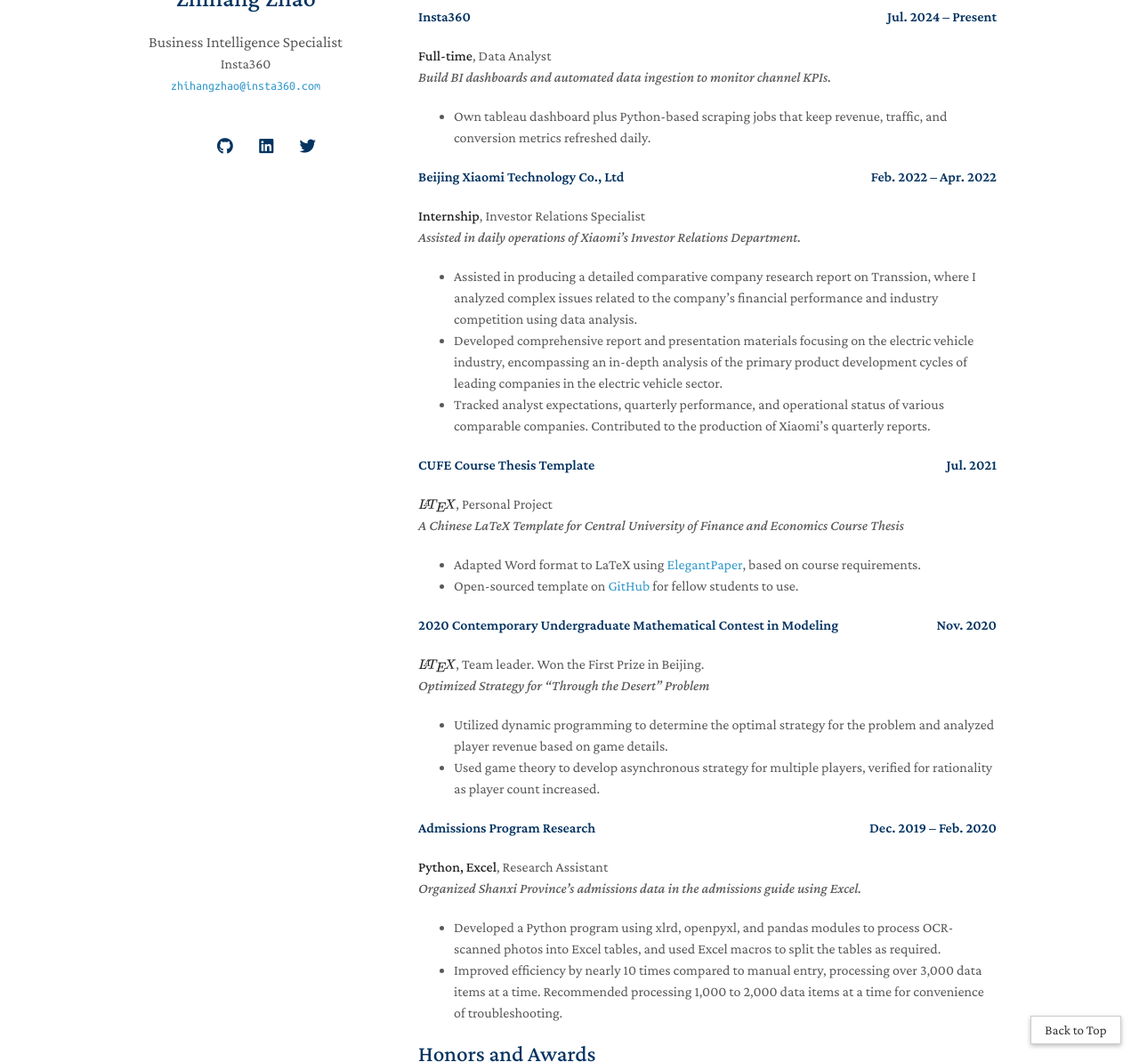
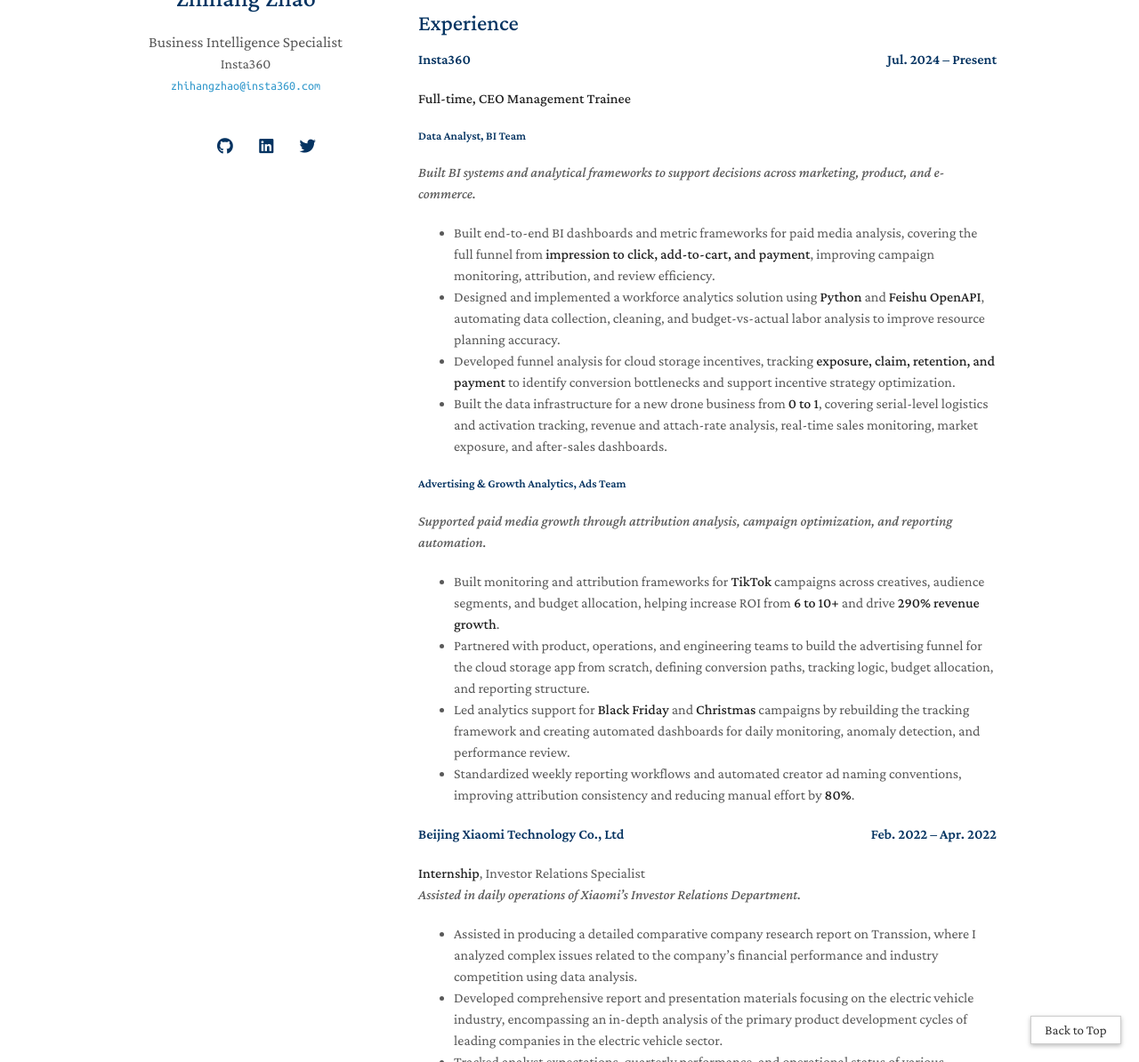
Before and after one commit to zigzaghumor/zigzaghumor.github.io, a Jekyll site: the page built from index.md, in a window 1280 px wide and 1400 px high, scrolled down 548 px, cut to the strip 206-1400 px from the top of the window. Shown: the whole strip at 89% size. Built offline with Jekyll 4.4.1, drawn with Linux system fonts in a browser that asks for light colours; nearby versions of some CDN libraries; a style sheet for code colours, icons or effects is not loaded; our own code applies the rules of GitHub Pages for plain Markdown files; some of the changed text lies outside the part shown.

Commit message:
Add experience

```diff
--- a/_includes/experience.md
+++ b/_includes/experience.md
@@ -1,9 +1,24 @@
 ## Experience
 
 #### Insta360 <span style="float:right">Jul. 2024 – Present</span>
-  **Full-time**, Data Analyst
-  *Build BI dashboards and automated data ingestion to monitor channel KPIs.*
-  - Own tableau dashboard plus Python-based scraping jobs that keep revenue, traffic, and conversion metrics refreshed daily.
+**Full-time, CEO Management Trainee**
+
+##### Data Analyst, BI Team
+*Built BI systems and analytical frameworks to support decisions across marketing, product, and e-commerce.*
+
+- Built end-to-end BI dashboards and metric frameworks for paid media analysis, covering the full funnel from **impression to click, add-to-cart, and payment**, improving campaign monitoring, attribution, and review efficiency.
+- Designed and implemented a workforce analytics solution using **Python** and **Feishu OpenAPI**, automating data collection, cleaning, and budget-vs-actual labor analysis to improve resource planning accuracy.
+- Developed funnel analysis for cloud storage incentives, tracking **exposure, claim, retention, and payment** to identify conversion bottlenecks and support incentive strategy optimization.
+- Built the data infrastructure for a new drone business from **0 to 1**, covering serial-level logistics and activation tracking, revenue and attach-rate analysis, real-time sales monitoring, market exposure, and after-sales dashboards.
+
+##### Advertising & Growth Analytics, Ads Team
+*Supported paid media growth through attribution analysis, campaign optimization, and reporting automation.*
+
+- Built monitoring and attribution frameworks for **TikTok** campaigns across creatives, audience segments, and budget allocation, helping increase ROI from **6 to 10+** and drive **290% revenue growth**.
+- Partnered with product, operations, and engineering teams to build the advertising funnel for the cloud storage app from scratch, defining conversion paths, tracking logic, budget allocation, and reporting structure.
+- Led analytics support for **Black Friday** and **Christmas** campaigns by rebuilding the tracking framework and creating automated dashboards for daily monitoring, anomaly detection, and performance review.
+- Standardized weekly reporting workflows and automated creator ad naming conventions, improving attribution consistency and reducing manual effort by **80%**.
+
 
 #### Beijing Xiaomi Technology Co., Ltd <span style="float:right">Feb. 2022 – Apr. 2022</span>
   **Internship**, Investor Relations Specialist
--- a/index.md
+++ b/index.md
@@ -4,15 +4,17 @@ layout: homepage
 
 ## About Me
 
-I am a Data Analyst at Insta360, working on BI.
+I’m a Data Analyst at Insta360, building BI systems and delivering insights that drive growth.
 
 If you desire to view additional content from me, kindly visit my [blog](https://blog.zhihangzhao.com).
 
 ## Skills
 
-- **Programming Languages:** <i class="fab fa-python"></i> Python, <i class="fab fa-markdown"></i> Markdown, <i class="fab fa-git-alt"></i> Git, Stata, <i class="fab fa-r-project"></i>.
-- **Software & Tools:** $\LaTeX$ , <i class="fab fa-microsoft"></i> Microsoft office, <i class="fab fa-linux"></i> Linux.
-- **Languages:** Chinese (Native), English (Fluent)
+- **Data Analysis & Visualization:** <i class="fas fa-database"></i> SQL, <i class="fab fa-python"></i> Python, Tableau, <i class="fas fa-file-excel"></i> Excel.
+- **Data Platforms & Cloud Services:** <i class="fas fa-cloud"></i> Alibaba Cloud DataWorks, <i class="fab fa-aws"></i> AWS.
+- **AI & Agent Workflows:** <i class="fas fa-robot"></i> Claude Code, OpenAI Codex, ChatGPT, Agentic Workflow.
+- **Research & Development Tools:** <i class="fas fa-tools"></i> Stata, <i class="fab fa-r-project"></i> R, <i class="fab fa-git-alt"></i> Git, <i class="fab fa-linux"></i> Linux, <i class="fab fa-markdown"></i> Markdown, $\LaTeX$.
+- **Languages:** <i class="fas fa-language"></i> Chinese (Native), English (Fluent).
 
 ## Education
 
```
